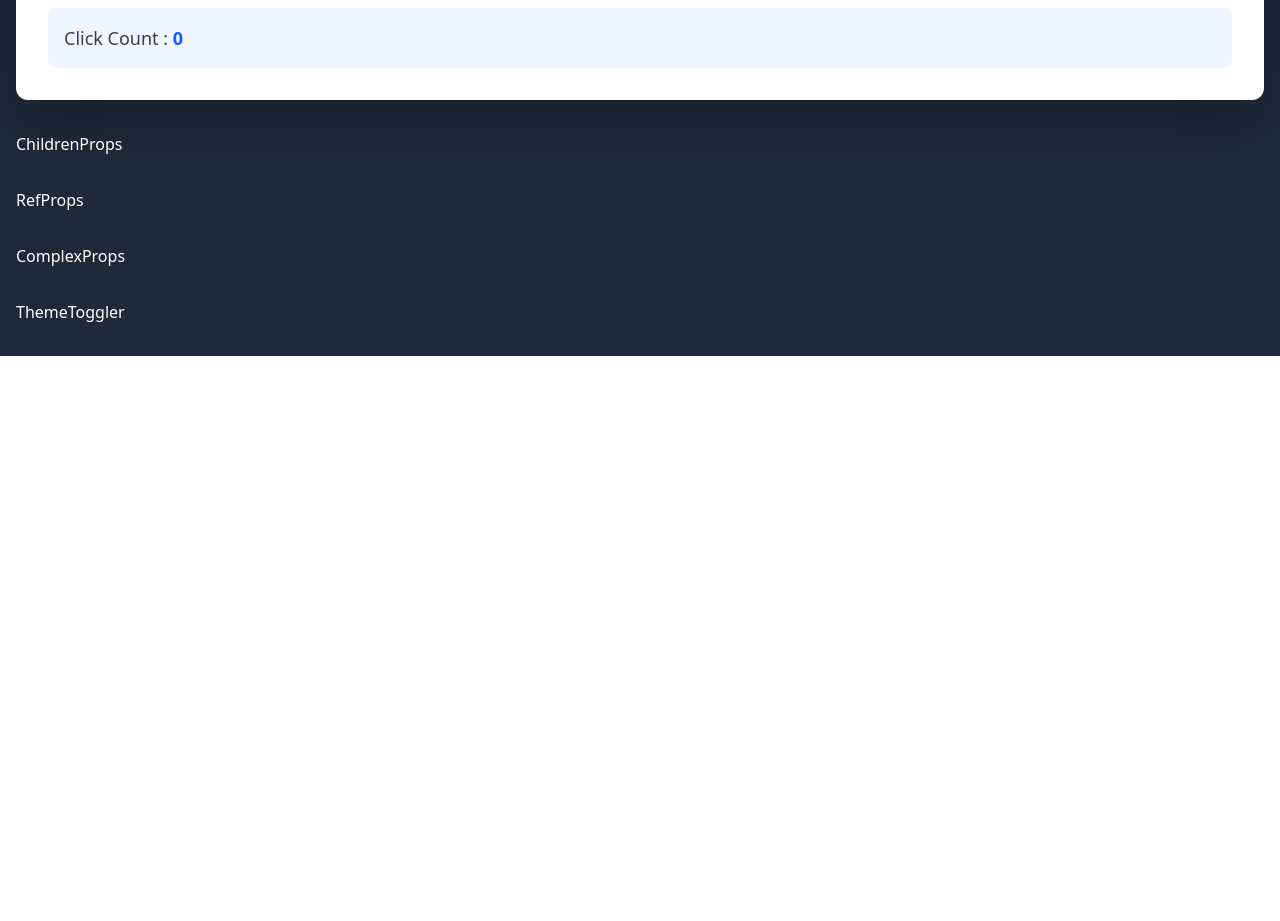
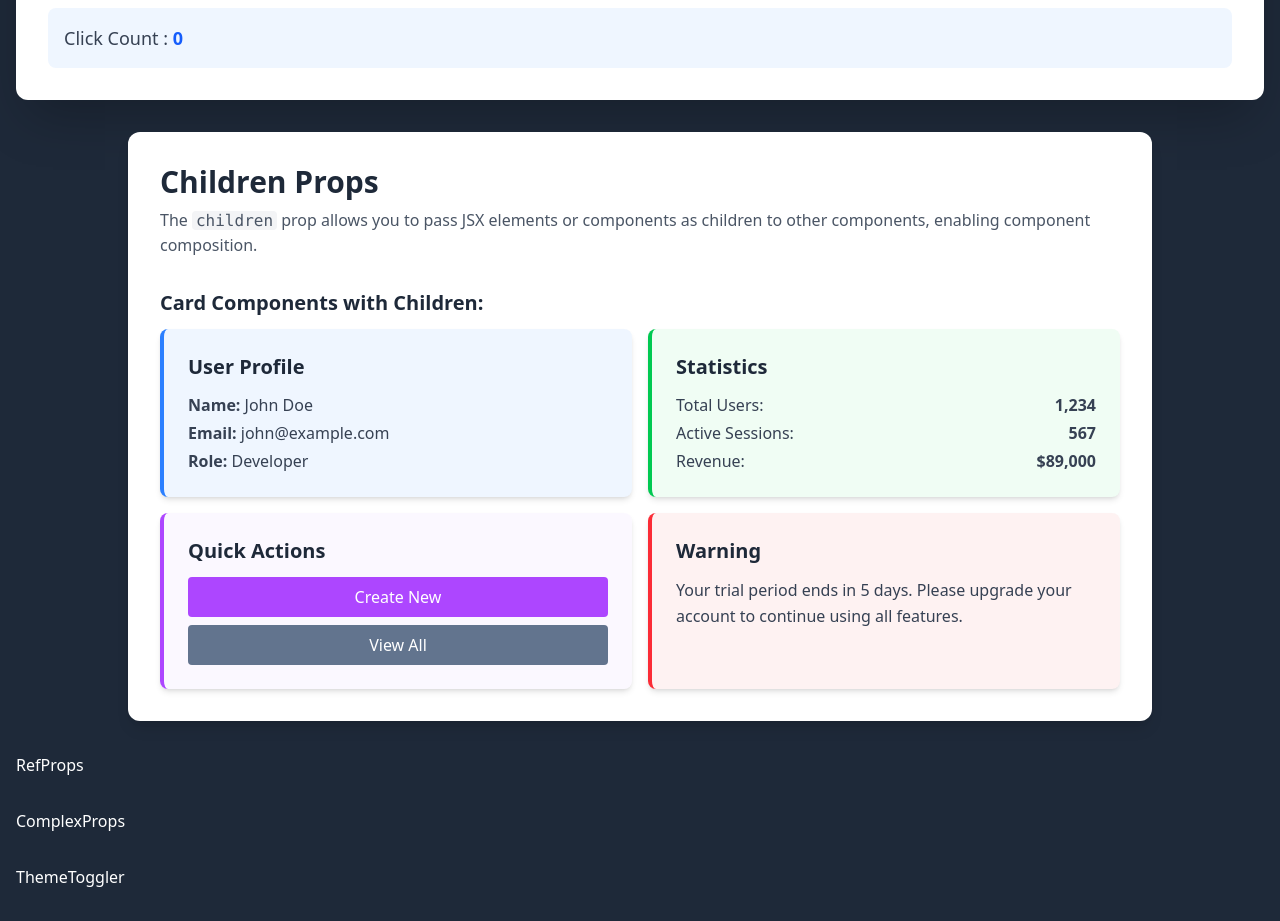
Before and after one commit to ayushshh/React, a React (Vite) app: page / in a window 1280 px wide. Shown: the part 680-1601 px from the top of the page. Before the commit the page ends 1036 px from the top, so only its background shows below. Built offline with nearby package versions, Linux system fonts and the light colour scheme.

Commit message:
added Children props

```diff
--- a/src/components/ChildrenProps.jsx
+++ b/src/components/ChildrenProps.jsx
@@ -1,9 +1,90 @@
-import React from 'react'
+function Card({ children, title, color = 'blue' }) {
+  const colorClasses = {
+    blue: 'border-blue-500 bg-blue-50',
+    green: 'border-green-500 bg-green-50',
+    purple: 'border-purple-500 bg-purple-100/30',
+    red: 'border-red-500 bg-red-50',
+  };
+
+  return (
+    <div className={`border-l-4 ${colorClasses[color]} p-6 rounded-lg shadow-md flex-1 min-w-[250px]`}>
+      {title && <h3 className="text-xl font-bold mb-3 text-gray-800">{title}</h3>}
+      <div className="text-gray-700">{children}</div>
+    </div>
+  );
+}
+
+function Container({ children, layout = 'grid' }) {
+  const layoutClasses = {
+    vertical: 'flex flex-col space-y-4',
+    horizontal: 'flex flex-row flex-wrap gap-4',
+    grid: 'grid grid-cols-1 md:grid-cols-2 gap-4'
+  };
+
+  return (
+    <div className={layoutClasses[layout]}>
+      {children}
+    </div>
+  );
+}
 
 function ChildrenProps() {
   return (
-    <div className='tex-xl text-white'>ChildrenProps</div>
-  )
+    <section className="p-8 bg-white rounded-xl shadow-lg max-w-5xl mx-auto">
+      <h2 className="text-3xl mb-2 font-bold text-gray-800">Children Props</h2>
+      <p className="mb-8 text-gray-600">
+        The <code className="bg-gray-100 px-1 rounded">children</code> prop allows you to pass JSX elements or components as children to other components, enabling component composition.
+      </p>
+
+      <div className="space-y-6">
+        <h3 className="text-xl font-bold mb-3 text-gray-800">Card Components with Children:</h3>
+
+        <Container layout="grid">
+          {/* 1. User Profile - Blue */}
+          <Card color="blue" title="User Profile">
+            <p className="mb-1"><strong>Name:</strong> John Doe</p>
+            <p className="mb-1"><strong>Email:</strong> john@example.com</p>
+            <p><strong>Role:</strong> Developer</p>
+          </Card>
+
+          {/* 2. Statistics - Green */}
+          <Card color="green" title="Statistics">
+            <div className="flex justify-between mb-1">
+              <span>Total Users:</span>
+              <span className="font-bold">1,234</span>
+            </div>
+            <div className="flex justify-between mb-1">
+              <span>Active Sessions:</span>
+              <span className="font-bold">567</span>
+            </div>
+            <div className="flex justify-between">
+              <span>Revenue:</span>
+              <span className="font-bold">$89,000</span>
+            </div>
+          </Card>
+
+          {/* 3. Quick Actions - Purple */}
+          <Card color="purple" title="Quick Actions">
+            <div className="flex flex-col gap-2">
+              <button className="w-full py-2 bg-purple-500 text-white rounded font-medium hover:bg-purple-600 transition">
+                Create New
+              </button>
+              <button className="w-full py-2 bg-slate-500 text-white rounded font-medium hover:bg-slate-600 transition">
+                View All
+              </button>
+            </div>
+          </Card>
+
+          {/* 4. Warning - Red */}
+          <Card color="red" title="Warning">
+            <p className="leading-relaxed">
+              Your trial period ends in 5 days. Please upgrade your account to continue using all features.
+            </p>
+          </Card>
+        </Container>
+      </div>
+    </section>
+  );
 }
 
-export default ChildrenProps
+export default ChildrenProps;
```
